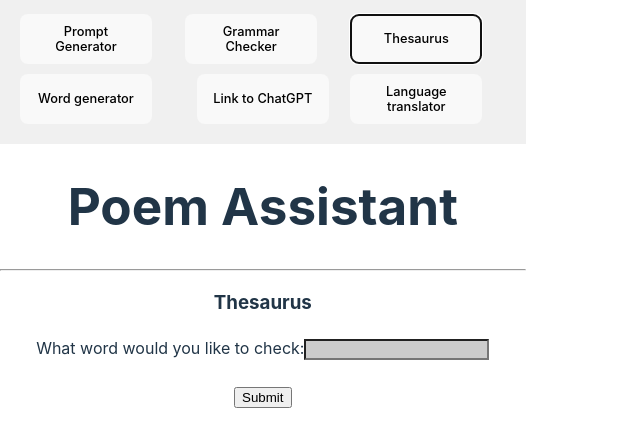
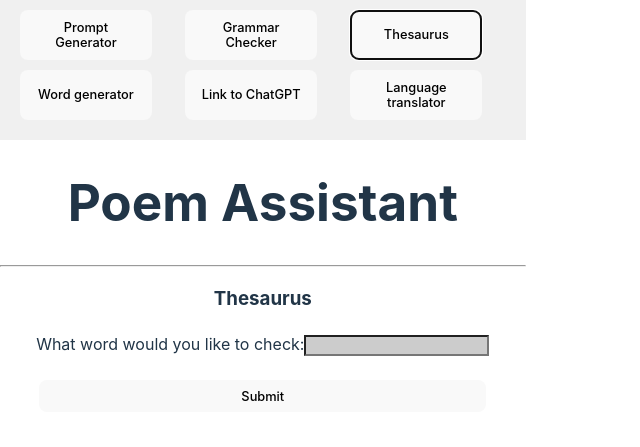
Before and after one commit to ross-ian28/poem-assistant-ui, a React (Create React App) app: page / in a window 1280 px wide. Both pictures are taken after a click on the button "Thesaurus". Shown: the part 199-646 px from the top of the page, without its empty margins (0-640 px from the left). Built offline with nearby package versions, Linux system fonts and the light colour scheme.

Commit message:
Add loading buttons

```diff
--- a/src/components/App/App.jsx
+++ b/src/components/App/App.jsx
@@ -38,7 +38,7 @@ export default function App() {
         <button onClick={() => handleButtonClick('GrammerChecker')}>Grammar Checker</button>
         <button onClick={() => handleButtonClick('Thesaurus')}>Thesaurus</button>
         <button onClick={() => handleButtonClick('WordGenerator')}>Word generator</button>
-        <a><button>Link to ChatGPT</button></a>
+        <button onClick={() => handleLinkClick()}>Link to ChatGPT</button>
         <button>Language translator</button>
       </div>
       <div className="header">
@@ -54,3 +54,7 @@ export default function App() {
     </div>
   );
 }
+
+const handleLinkClick = () => {
+  window.open("https://chat.openai.com/?model=text-davinci-002-render-sha", "_blank");
+}
--- a/src/components/GrammerChecker/GrammerChecker.jsx
+++ b/src/components/GrammerChecker/GrammerChecker.jsx
@@ -3,9 +3,11 @@ import React, { useState } from 'react';
 export const GrammerChecker = () => {
     const [message, setMessage] = useState('');
     const [response, setResponse] = useState('');
+    const [isPending, setIsPending] = useState(false);
 
     const handleSubmit = (e) => {
       e.preventDefault();
+      setIsPending(true);
       fetch('http://localhost:3001/grammer-checker', {
         method: 'POST',
         headers: {
@@ -16,6 +18,7 @@ export const GrammerChecker = () => {
         .then((res) => res.json())
         .then((data) => {
           setResponse(data.message);
+          setIsPending(false);
         })
         .catch((error) => console.error("there is an error", error));
     };
@@ -26,10 +29,11 @@ export const GrammerChecker = () => {
           <form onSubmit={handleSubmit}>
             <textarea
               value={message}
-              placeholder="Add the text you want checked"
+              placeholder="Add text here"
               onChange={(e) => setMessage(e.target.value)}
             ></textarea>
-          <button type="submit">Submit</button>
+            { !isPending && <button type="submit">Submit</button>}
+            { isPending && <button type="submit" disabled>Checking Grammer...</button>}
           <br />
           </form>
         <div id="response">{response}</div>
--- a/src/components/PromptGenerator/PromptGenerator.jsx
+++ b/src/components/PromptGenerator/PromptGenerator.jsx
@@ -3,9 +3,12 @@ import React, { useState } from 'react';
 export const PromptGenerator = () => {
     const [amount, setAmount] = useState(0);
     const [response, setResponse] = useState('');
+    const [isPending, setIsPending] = useState(false);
 
     const handleSubmit = (e) => {
       e.preventDefault();
+      setIsPending(true);
+
       fetch('http://localhost:3001/prompt-generator', {
         method: 'POST',
         headers: {
@@ -16,6 +19,7 @@ export const PromptGenerator = () => {
         .then((res) => res.json())
         .then((data) => {
           setResponse(data.message);
+          setIsPending(false);
         })
         .catch((error) => console.error("there is an error", error));
     };
@@ -27,7 +31,8 @@ export const PromptGenerator = () => {
           <label htmlFor="quantity">How many poem prompts do you want:</label>
           <input type="number" id="quantity" name="quantity" min="1" onChange={(e) => setAmount(e.target.value)} />
           <br /><br />
-          <input type="submit" />
+          { !isPending && <button type="submit">Submit</button>}
+          { isPending && <button type="submit" disabled>Generating prompts...</button>}
         </form>
         <div id="response">{response}</div>
       </div>
--- a/src/components/Thesaurus/Thesaurus.jsx
+++ b/src/components/Thesaurus/Thesaurus.jsx
@@ -3,9 +3,12 @@ import React, { useState } from 'react';
 export const Thesaurus = () => {
     const [word, setWord] = useState('');
     const [response, setResponse] = useState('');
+    const [isPending, setIsPending] = useState(false);
 
     const handleSubmit = (e) => {
       e.preventDefault();
+      setIsPending(true);
+
       fetch('http://localhost:3001/thesaurus', {
         method: 'POST',
         headers: {
@@ -16,6 +19,7 @@ export const Thesaurus = () => {
         .then((res) => res.json())
         .then((data) => {
           setResponse(data.message);
+          setIsPending(false);
         })
         .catch((error) => console.error("there is an error", error));
     };
@@ -27,7 +31,8 @@ export const Thesaurus = () => {
           <label htmlFor="quantity">What word would you like to check:</label>
           <input type="text" id="word" name="word" onChange={(e) => setWord(e.target.value)}/>
           <br /><br />
-          <input type="submit" />
+          { !isPending && <button type="submit">Submit</button>}
+          { isPending && <button type="submit" disabled>Finding words...</button>}
         </form>
         <div id="response">{response}</div>
       </div>
--- a/src/components/WordGenerator/WordGenerator.jsx
+++ b/src/components/WordGenerator/WordGenerator.jsx
@@ -3,9 +3,12 @@ import React, { useState } from 'react';
 export const WordGenerator = () => {
     const [word, setAmount] = useState(0);
     const [response, setResponse] = useState('');
+    const [isPending, setIsPending] = useState(false);
 
     const handleSubmit = (e) => {
       e.preventDefault();
+      setIsPending(true);
+
       fetch('http://localhost:3001/word-generator', {
         method: 'POST',
         headers: {
@@ -16,6 +19,7 @@ export const WordGenerator = () => {
         .then((res) => res.json())
         .then((data) => {
           setResponse(data.message);
+          setIsPending(false);
         })
         .catch((error) => console.error("there is an error", error));
     };
@@ -27,7 +31,8 @@ export const WordGenerator = () => {
           <label htmlFor="quantity">How many words do you want:</label>
           <input type="number" id="quantity" name="quantity" min="1" onChange={(e) => setAmount(e.target.value)} />
           <br /><br />
-          <input type="submit" />
+          { !isPending && <button type="submit">Submit</button>}
+          { isPending && <button type="submit" disabled>Generating words...</button>}
         </form>
         <div id="response">{response}</div>
       </div>
```
